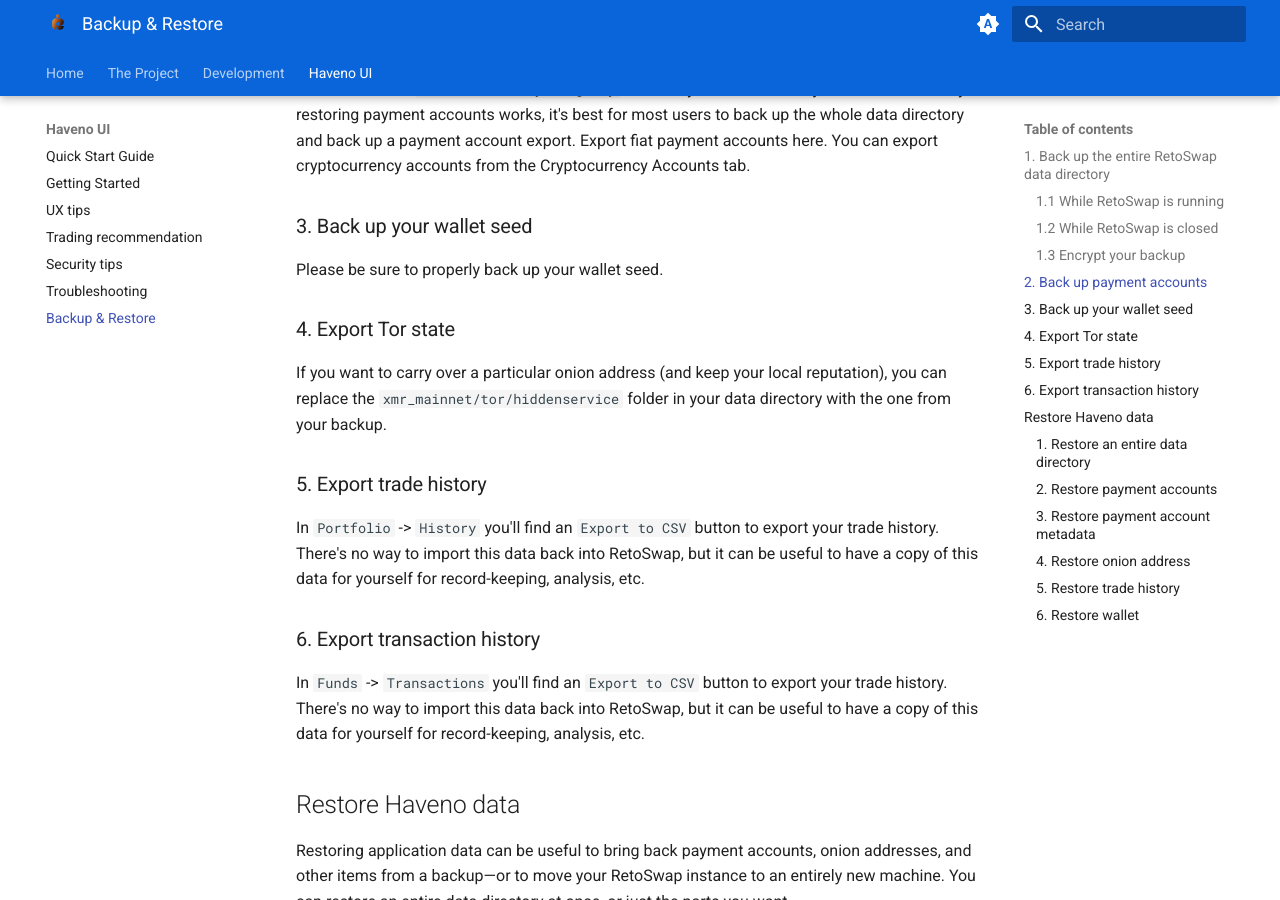
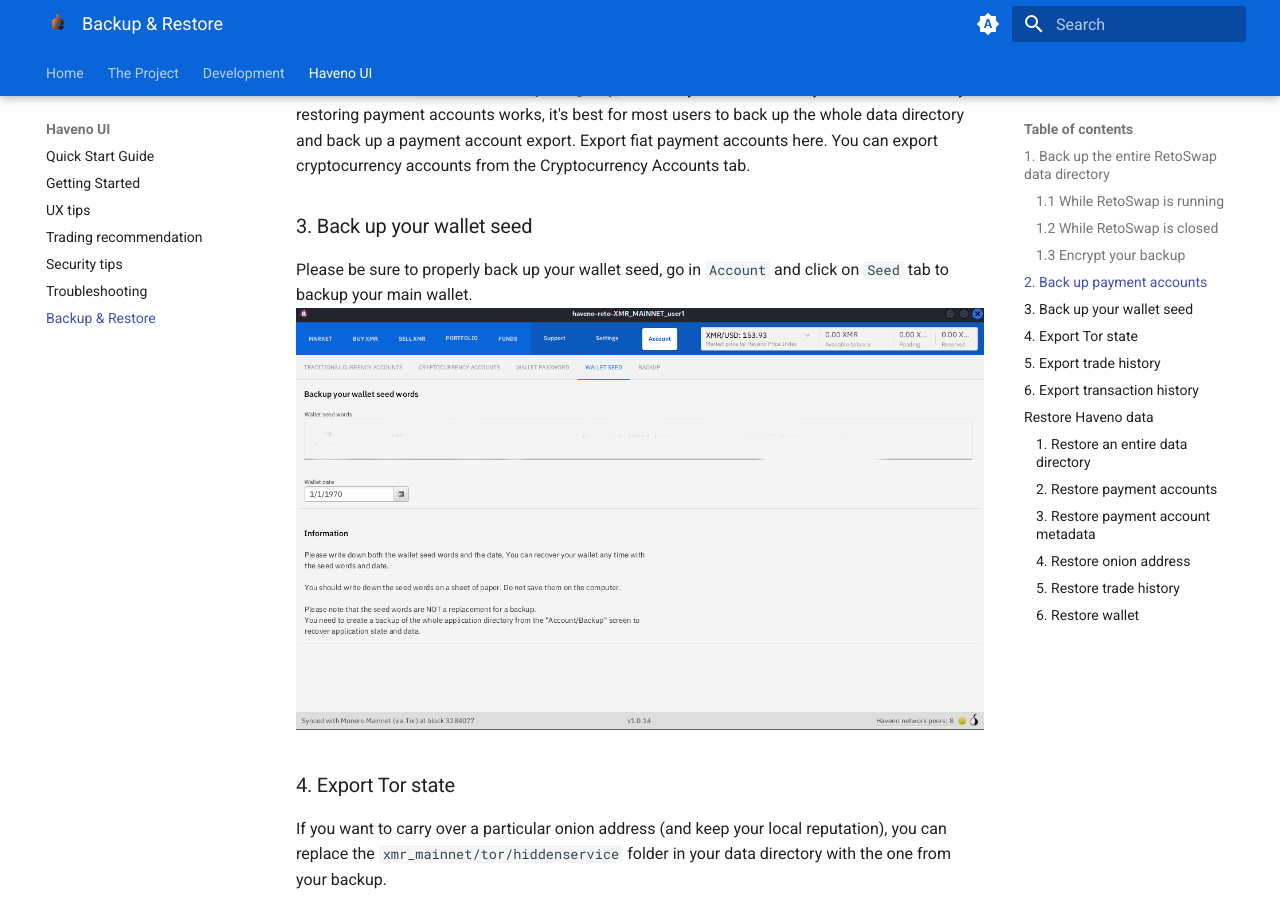
Before and after one commit to boldsuck/haveno-reto-docs, an MkDocs documentation site: the page built from docs/haveno-ui/backup_and_restore.md, in a window 1280 px wide and 900 px high, scrolled down 1570 px. Built offline with MkDocs 1.6.1 and Material for MkDocs 9.7.7, drawn with Linux system fonts in a browser that asks for light colours; plug-ins that fetch from the network failed and are left out; the version menu is left out.

Commit message:
Update backup_and_restore.md

```diff
--- a/docs/haveno-ui/backup_and_restore.md
+++ b/docs/haveno-ui/backup_and_restore.md
@@ -40,7 +40,8 @@
 
 ### 3. Back up your wallet seed
 
-Please be sure to properly back up your wallet seed.
+Please be sure to properly back up your wallet seed, go in `Account` and click on `Seed` tab to backup your main wallet.
+![Image](../resources/img/haveno-ui/save_seed.png)
 
 ### 4. Export Tor state
 
```
